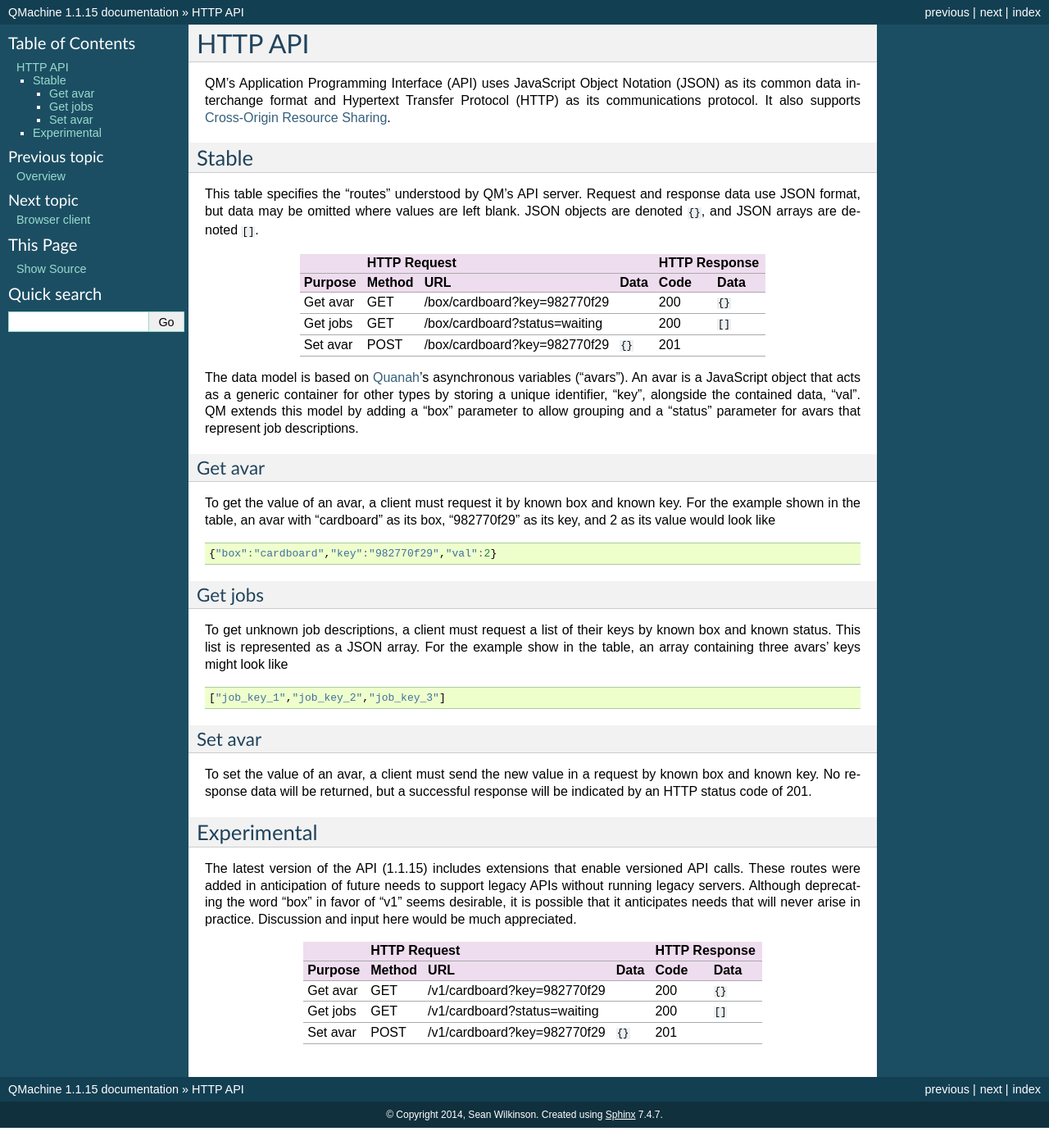
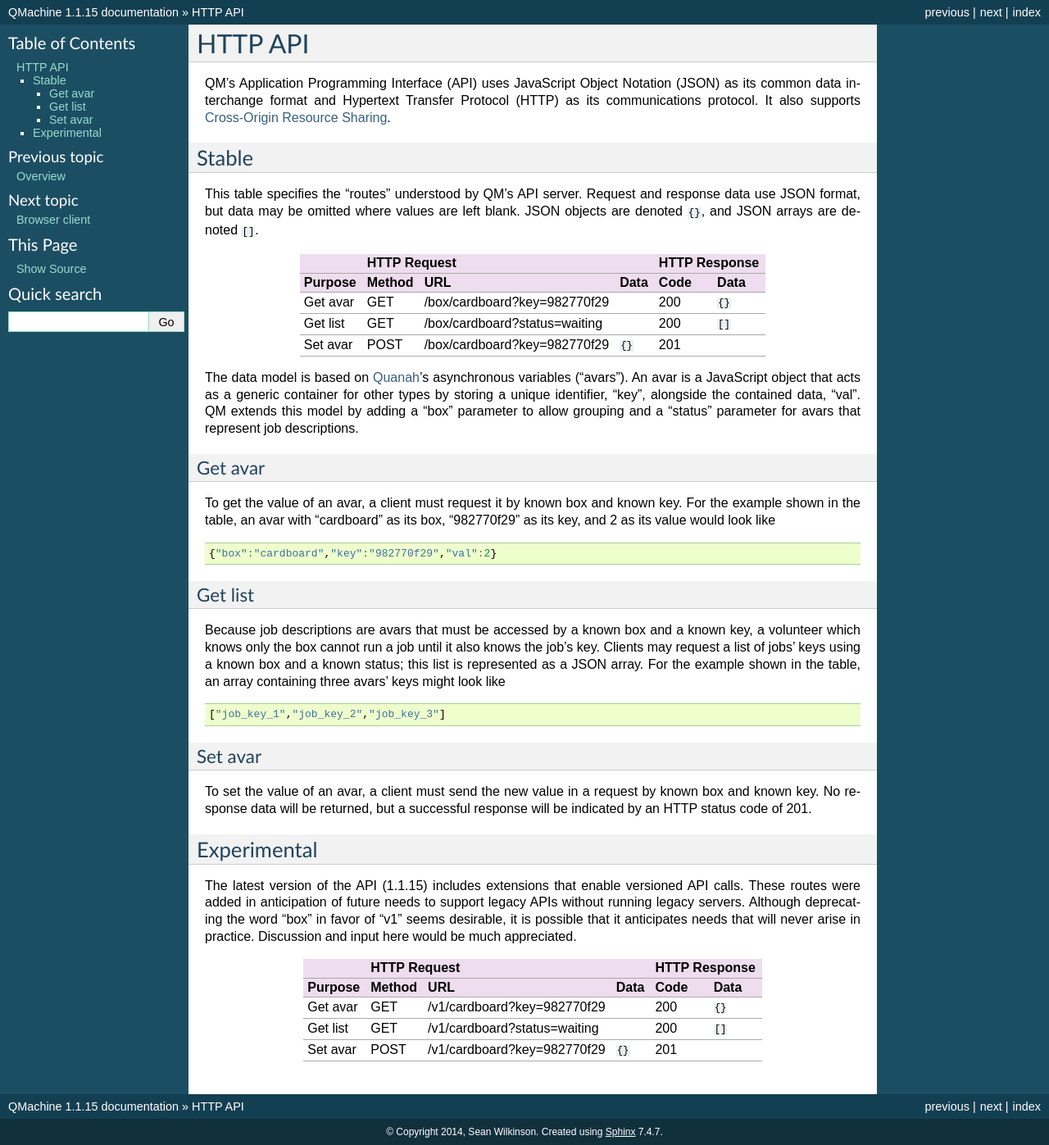
Before and after one commit to qmachine/qmachine, a Sphinx documentation site: the page built from docs/http-api.rst, in a window 1280 px wide. Shown: the whole page at 82% size. Built offline with Sphinx 7.4.7, drawn with Linux system fonts in a browser that asks for light colours; before the commit the page ends 1376 px from its top, so only the background shows below that.

Commit message:
Changed "get_jobs" to "get_list" for entire project

```diff
--- a/docs/http-api.rst
+++ b/docs/http-api.rst
@@ -21,7 +21,7 @@ blank. JSON objects are denoted ``{}``, and JSON arrays are denoted ``[]``.
 Purpose  Method           URL                           Data     Code  Data
 ======== ================ ============================= ======== ===== =======
 Get avar GET              /box/cardboard?key=982770f29           200   ``{}``
-Get jobs GET              /box/cardboard?status=waiting          200   ``[]``
+Get list GET              /box/cardboard?status=waiting          200   ``[]``
 Set avar POST             /box/cardboard?key=982770f29  ``{}``   201
 ======== ================ ============================= ======== ===== =======
 
@@ -44,12 +44,14 @@ key. For the example shown in the table, an avar with "cardboard" as its box, "9
     {"box":"cardboard","key":"982770f29","val":2}
 
 
-Get jobs
+Get list
 ~~~~~~~~
 
-To get unknown job descriptions, a client must request a list of their keys by
-known box and known status. This list is represented as a JSON array. For the
-example show in the table, an array containing three avars' keys might look
+Because job descriptions are avars that must be accessed by a known box and a
+known key, a volunteer which knows only the box cannot run a job until it also
+knows the job's key. Clients may request a list of jobs' keys using a known
+box and a known status; this list is represented as a JSON array. For the
+example shown in the table, an array containing three avars' keys might look
 like
 
 .. code-block:: js
@@ -82,7 +84,7 @@ much appreciated.
 Purpose  Method           URL                           Data     Code  Data
 ======== ================ ============================= ======== ===== =======
 Get avar GET              /v1/cardboard?key=982770f29            200   ``{}``
-Get jobs GET              /v1/cardboard?status=waiting           200   ``[]``
+Get list GET              /v1/cardboard?status=waiting           200   ``[]``
 Set avar POST             /v1/cardboard?key=982770f29   ``{}``   201
 ======== ================ ============================= ======== ===== =======
 
```
